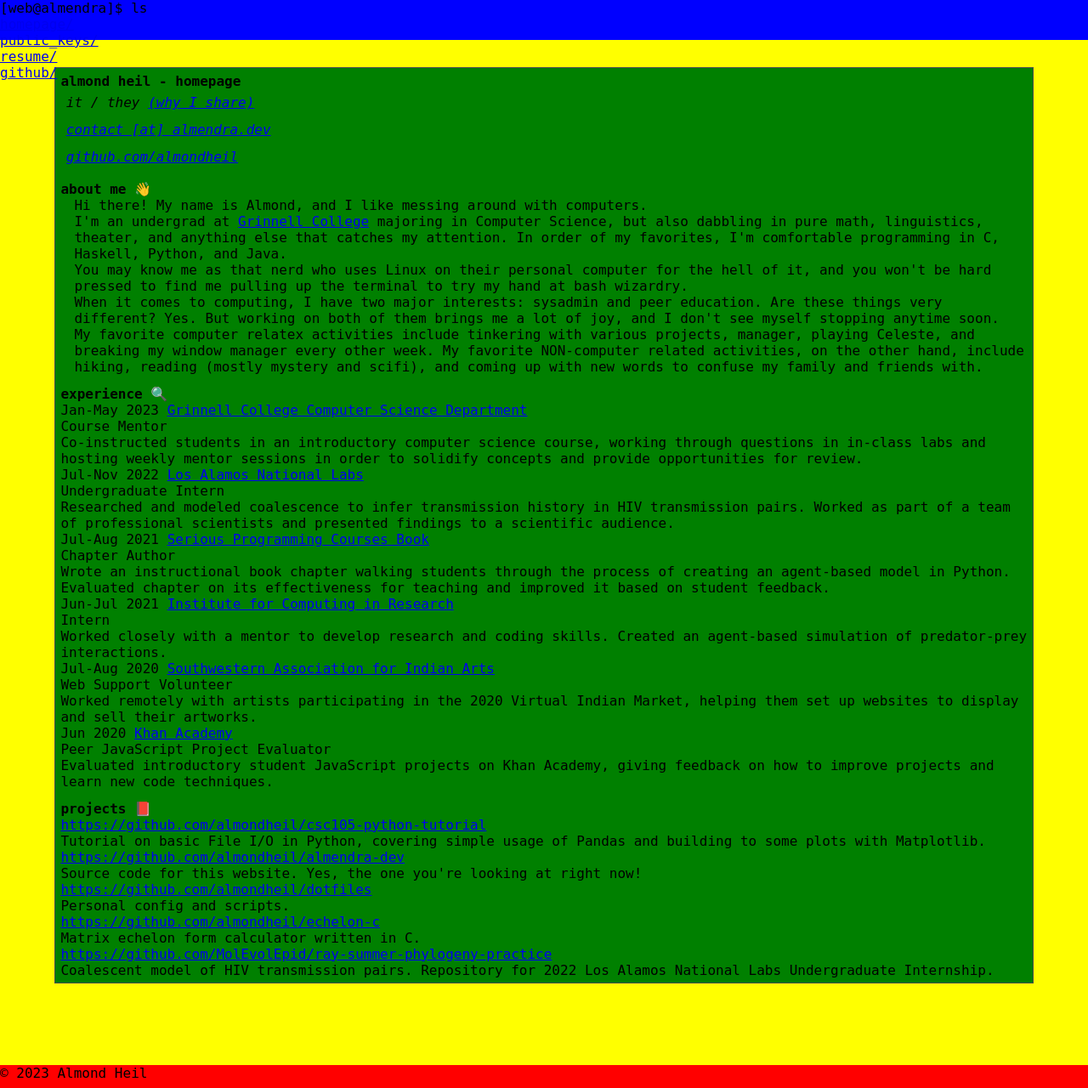
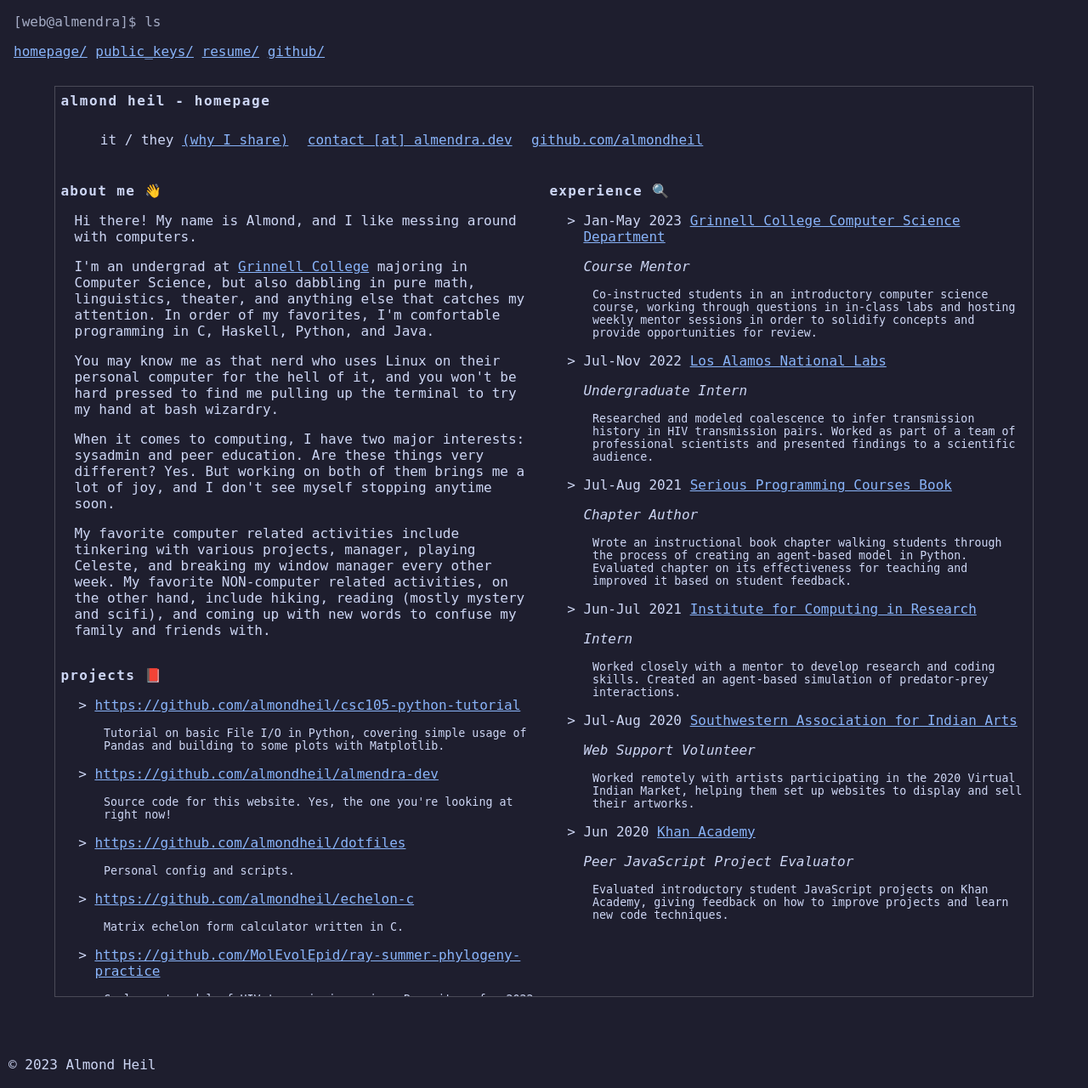
Before and after one commit to almondheil/almendra-dev, a Flask app: page / in a window 1280 px wide. Shown: the whole page at 85% size. Run offline with Flask 3, Linux system fonts and the light colour scheme; data comes from the database, SQL or seed files in the repository.

Commit message:
Okay, styling finally seems fine

```diff
--- a/static/css/style.css
+++ b/static/css/style.css
@@ -1,16 +1,10 @@
+/******************************************************************************
+ * Global styles                                                              *
+ ******************************************************************************/
+
 * {
   box-sizing: border-box;
   font-family: 'Source Code Pro', monospace, monospace;
-
-	/* Reset everything to keep navbar flush to top
-	 * and reduce formatting irregularities */
-	margin: 0;
-	padding: 0;
-	border: 0;
-	outline: 0;
-	font-size: 100%;
-	vertical-align: baseline;
-	background: transparent;
 }
 
 body {
@@ -18,69 +12,218 @@ body {
   height: 100vh;
   position: relative;
   display: flow-root;
-	background-color: yellow;
 }
 
+body, html {
+  margin: 0px;
+  padding: 0px;
+  color: #cdd6f4;
+  background: #1e1e2e;
+}
+
+body, h1, h2, h3, h4, h5, h6 {
+  margin: 0px;
+  padding: 0px;
+  border: none;
+  font-size: 12pt;
+}
+h1,h2,h3,h4,h5,h6 {
+  font-family: inherit;
+}
+
+
+/******************************************************************************
+ * Page layout (wacky and strange)
+ ******************************************************************************/
+
 :root {
-	--nav-height: 35pt;
+	/* Height of the navbar and footer, fixed. */
+	--nav-height: 40pt;
+	--footer-height: 20pt;
+
+	/* Height and width of the main content.
+	 * - Height is calculated to exclude nav and footer
+	 * - Width is from the page width */
 	--main-height: 90%;
 	--main-width:  90%;
-	--footer-height: 20pt;
 }
 
-/* Set up nav, footer, and .content to all appear on one
- * view of the page. */
 nav {
 	height: var(--nav-height);
 	margin: auto;
-	background-color: blue;
+}
+main {
+	height: calc(var(--main-height) - var(--nav-height) - var(--footer-height));
+	width: var(--main-width);
+	margin: auto;
+
+	/* Allow scrolling overflow content within */
+	overflow: auto;
+	margin-top: calc((100% - var(--main-height))/4);
+	border: thin solid #4A4A57;
 }
 footer {
-	/* Right now the footer shows up with a LITTLE space after it
-	 * before the page ends, but I'm gonna just let it be for now. */
 	height: var(--footer-height);
 	margin: auto;
-	background-color: red;
 
+	/* Anchor to the bottom of the page */
 	position: absolute;
 	bottom: 0;
 	left: 0;
-	width: 100%;
+	margin: 10px;
+	width: calc(100% - 10px);
 }
-.content {
-	height: calc(var(--main-height) - var(--nav-height) - var(--footer-height));
-	width: var(--main-width);
-	/* allow scrolling overflow content within */
-	overflow: auto;
-	margin: auto;
-	margin-top: calc((100% - var(--main-height))/4);
-	border: thin solid #4A4A57;
-	background-color: green;
+
+div.content {
+  height: auto;
+  overflow: hidden;
 }
+
+
+/******************************************************************************
+ * Section formatting                                                         *
+ ******************************************************************************/
 
 section {
   overflow: hidden;
 }
 
-.projects {
+section.experience {
+  float: right;
+  width: 50%;
 }
-.experience {
+section.about {
+  float: left;
+  width: 50%;
 }
-.about {
+section.projects {
+  float: left;
+  width: 50%;
 }
-.info {
+/* For tablets and mobile phones */
+@media only screen and (max-width: 768px) {
+  section.experience, section.about, section.projects {
+    width: 100%;
   }
+}
+
+
+/******************************************************************************
+ * General formatting                                                         *
+ ******************************************************************************/
 
 .padded {
   padding: 0.4em;
 }
+
 .indented {
   padding-left: 1em;
 }
+
 .dim {
+  color: #a5acc5;
 }
 
+/* 404 error */
 h1#err404 {
 	color: red;
 	font-size: 30pt;
 }
+
+
+/******************************************************************************
+ * A whole bunch of font stuff                                                *
+ ******************************************************************************/
+
+h1,h2,h3,h4,h5,h6 {
+  font-size: 12pt;
+}
+
+h1 {
+  font-weight: bold;
+  letter-spacing: 1.2pt;
+}
+
+h2 {
+  font-weight: bold;
+  margin-top: 4pt;
+  letter-spacing: 1pt;
+}
+
+address {
+  font-style: normal;
+}
+
+ul {
+  margin-left: 0;
+  list-style: none;
+}
+
+li {
+  position: relative;
+}
+
+li::before {
+  content: ">";
+  left: -1.2em;
+  position: absolute;
+}
+
+.info address {
+  display: inline-block;
+}
+.contactinfo {
+  list-style: none;
+  display: inline-block;
+}
+.contactinfo li {
+  display: inline-block;
+  position: relative;
+}
+.contactinfo li::before {
+  display: none;
+}
+
+.navlinks li {
+  display: inline;
+}
+.navlinks li::before {
+  display: none;
+}
+
+.jobdescription, .description {
+  margin-top: 2pt;
+  margin-left: 0.8em;
+  font-size: 10pt;
+}
+
+section.info .description {
+  margin-top: 1em;
+}
+
+.jobtitle {
+  font-style: italic;
+}
+
+li + li {
+  margin-top: 4pt;
+}
+
+a:link {
+  color: #89b4fa;
+}
+a:visited {
+  color: #cba6f7;
+}
+a:hover {
+  color: #f4a6f7;
+}
+a:active {
+  color: #f5c2e7;
+}
+
+.links {
+  float: right;
+  font-size: 1rem;
+  font-weight: normal;
+}
--- a/templates/base.html
+++ b/templates/base.html
@@ -12,8 +12,8 @@
   </head>
   <body>
     <nav class=topnav>
-      <p class=dim>[web@almendra]$ ls</p>
-      <ul>
+      <p class="dim indented">[web@almendra]$ ls</p>
+      <ul class="navlinks indented">
         <li><a href="{{ url_for('index') }}">homepage/</a></li>
         <li><a href="{{ url_for('public_keys') }}">public_keys/</a></li>
         <li><a href="{{ url_for('resume') }}">resume/</a></li>
--- a/templates/index.html
+++ b/templates/index.html
@@ -52,7 +52,7 @@
         anytime soon.
       </p>
       <p>
-        My favorite computer relatex activities include tinkering with
+        My favorite computer related activities include tinkering with
         various projects, manager, playing Celeste, and breaking my window
         manager every other week. My favorite NON-computer related
         activities, on the other hand, include hiking, reading (mostly
```
Lines whose indentation alone changed are shown as unchanged.
